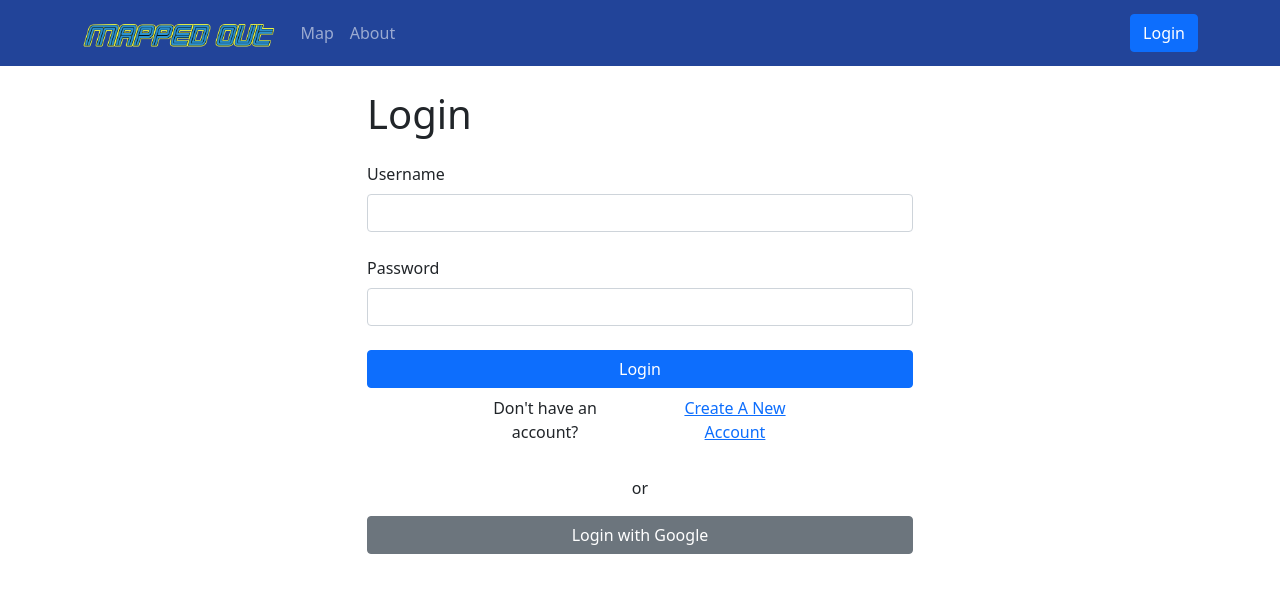
After one commit to InstinctM/mapped_out, a Flask app: page /login in a window 1280 px wide. The commit adds this page. Shown: the top 593 px of the page. Run offline with Flask 2, Linux system fonts and the light colour scheme.

Commit message:
Add login page

```diff
--- a/web/templates/base.html
+++ b/web/templates/base.html
@@ -48,7 +48,7 @@
                 </ul>
             </div>
 
-            <button class="btn btn-primary my-2 my-sm-0">Login</button>
+            <button class="btn btn-primary my-2 my-sm-0" onclick="location.replace('/login');">Login</button>
         </div>
     </nav>
 
--- /dev/null
+++ b/web/templates/login.html
@@ -0,0 +1,41 @@
+{%extends "base.html" %}
+
+<!-- Change the title of this page HERE -->
+{%block title%}Login{%endblock%}
+
+
+{%block content%}
+
+<div class="container m-auto">
+   <div class="col-6 m-auto justify-content-center">
+     <h1 class="my-4">Login</h1>
+
+
+     <div class="mb-4">
+       <label class="form-label" for="username">Username</label>
+       <input type="text" id="username" class="form-control" />
+     </div>
+
+     <div class="mb-4">
+       <label class="form-label" for="password">Password</label>
+       <input type="password" id="password" class="form-control" />
+     </div>
+
+     <button class="btn btn-primary btn-block mb-2" style="width:100%">Login</button>
+     <div class="row justify-content-center">
+         <p class="col-4 text-center">Don't have an account? </p>
+        <a class="col-4 link-primary text-center" href="#">Create A New Account</a>
+     </div>
+
+     <div class="separator my-3">
+        <p class="d-block m-auto text-center">or</p>
+     </div>
+
+
+     <button class="btn btn-secondary btn-block" style="width:100%">Login with Google</button>
+
+   </div>
+</div>
+
+
+{%endblock%}
--- a/web/templates/map.html
+++ b/web/templates/map.html
@@ -5,7 +5,7 @@
 
 {%block content%}
 
-<div id="themap" class="m-auto" style="width: 80rem; height: 50rem; border: 2px solid black;">
+<div id="themap" class="border border-dark" style="height: 90vh;">
     <h1>Display the Map here</h1>
 </div>
 
--- a/web/web.py
+++ b/web/web.py
@@ -10,3 +10,8 @@ def landingPage():
 @app.route("/about", methods = ["GET"])
 def aboutPage():
     return render_template("about.html")
+
+
+@app.route("/login", methods = ["GET"])
+def loginPage():
+    return render_template("login.html")
```
Also changed, not shown: web/static/js/index.js (deleted, +0 -100 lines).
